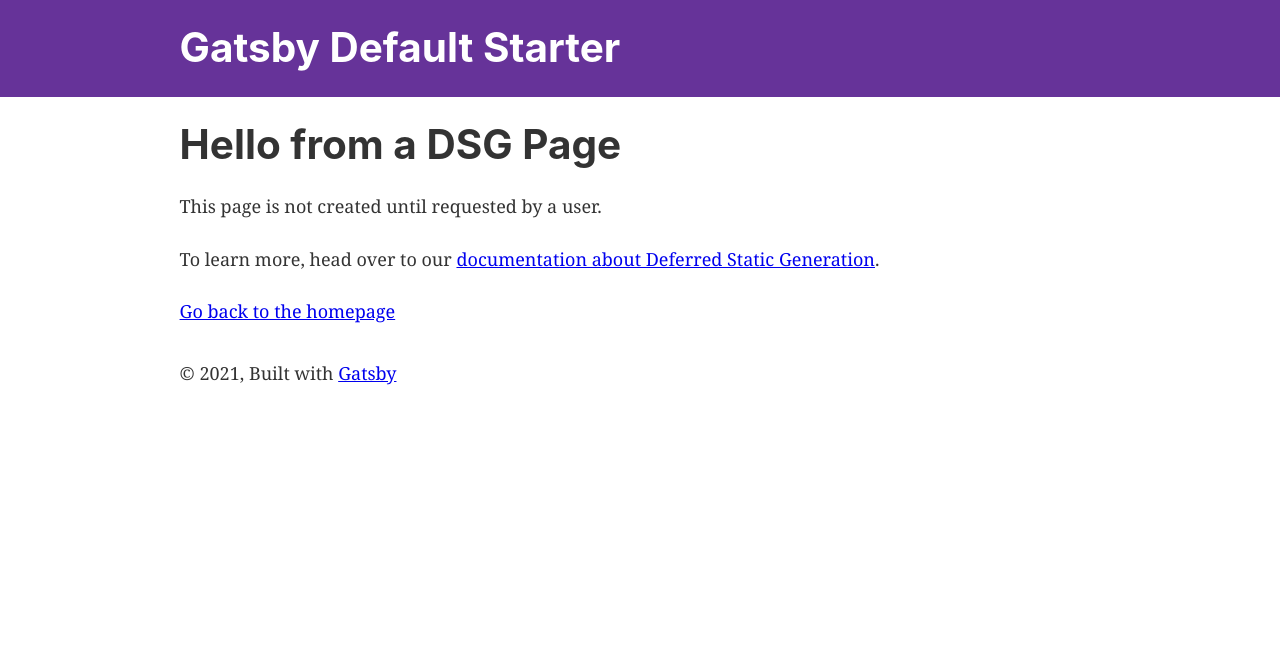
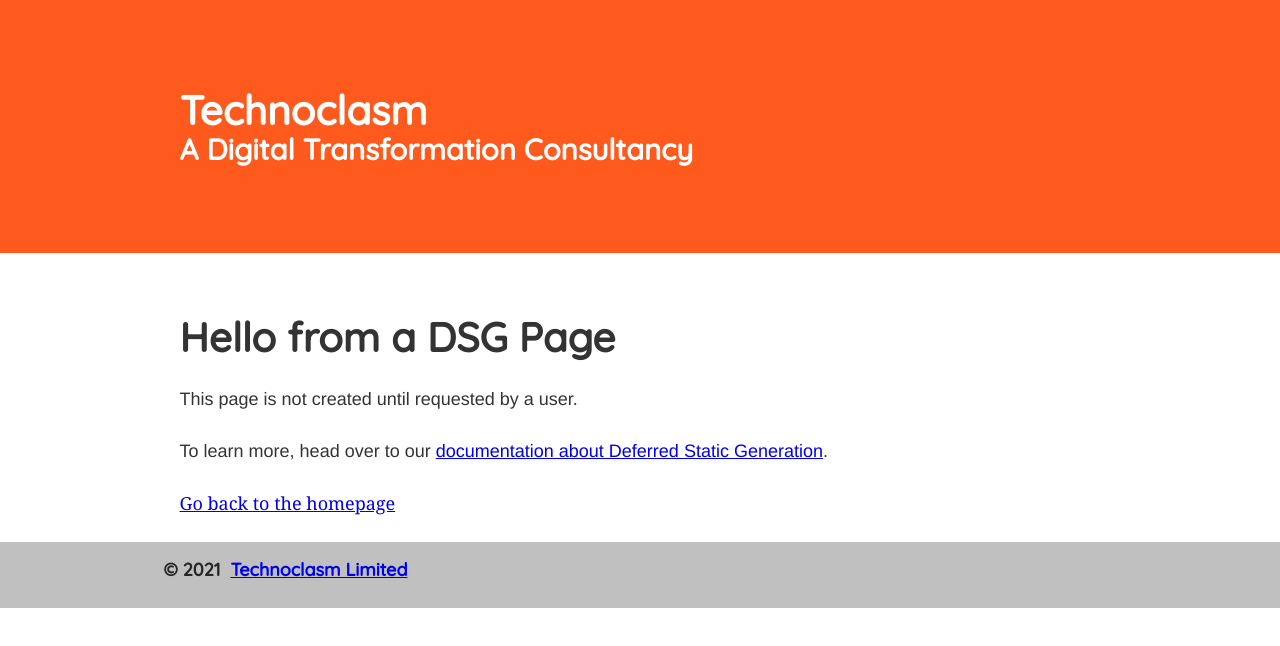
Before and after one commit to joelstobart/technoclasm, a Gatsby site: page /using-dsg in a window 1280 px wide. Built offline with nearby package versions, Linux system fonts and the light colour scheme; Gatsby itself is replaced by a stand-in of ours.

Commit message:
An early commit

```diff
--- a/gatsby-config.js
+++ b/gatsby-config.js
@@ -1,9 +1,9 @@
 module.exports = {
   siteMetadata: {
-    title: `Gatsby Default Starter`,
-    description: `Kick off your next, great Gatsby project with this default starter. This barebones starter ships with the main Gatsby configuration files you might need.`,
-    author: `@gatsbyjs`,
-    siteUrl: `https://gatsbystarterdefaultsource.gatsbyjs.io/`,
+    title: `Technoclasm`,
+    description: `Digital Transformation for Enterprises`,
+    author: `@joelstobart`,
+    siteUrl: `https://technoclasm.com`,
   },
   plugins: [
     `gatsby-plugin-react-helmet`,
--- a/src/components/header.js
+++ b/src/components/header.js
@@ -1,12 +1,14 @@
 import * as React from "react"
 import PropTypes from "prop-types"
 import { Link } from "gatsby"
+import '../styles/header.css'
 
 const Header = ({ siteTitle }) => (
   <header
     style={{
-      background: `rebeccapurple`,
-      marginBottom: `1.45rem`,
+      background: `#fe5a1d`,
+      marginBottom: `3.45rem`,
+      padding: `3.45rem`
     }}
   >
     <div
@@ -16,7 +18,7 @@ const Header = ({ siteTitle }) => (
         padding: `1.45rem 1.0875rem`,
       }}
     >
-      <h1 style={{ margin: 0 }}>
+      <h1 style={{ margin: 0}}>
         <Link
           to="/"
           style={{
@@ -27,6 +29,9 @@ const Header = ({ siteTitle }) => (
           {siteTitle}
         </Link>
       </h1>
+      <h2 style={{ margin: 0 , fontFamily: 'Quicksand, sans-serif', color: 'White'}}>
+        A Digital Transformation Consultancy
+      </h2>
     </div>
   </header>
 )
--- a/src/components/layout.css
+++ b/src/components/layout.css
@@ -72,17 +72,10 @@ dfn {
   font-style: italic;
 }
 h1 {
-  margin-left: 0;
-  margin-right: 0;
-  margin-top: 0;
-  padding-bottom: 0;
-  padding-left: 0;
-  padding-right: 0;
-  padding-top: 0;
-  margin-bottom: 1.45rem;
+  padding: 0;
+  margin: 0 0 1.45rem;
   color: inherit;
-  font-family: -apple-system, BlinkMacSystemFont, Segoe UI, Roboto, Oxygen,
-    Ubuntu, Cantarell, Fira Sans, Droid Sans, Helvetica Neue, sans-serif;
+  font-family: 'Quicksand', Helvetica Neue, sans-serif;
   font-weight: bold;
   text-rendering: optimizeLegibility;
   font-size: 2.25rem;
@@ -251,34 +244,20 @@ textarea {
   box-sizing: inherit;
 }
 h2 {
-  margin-left: 0;
-  margin-right: 0;
-  margin-top: 0;
-  padding-bottom: 0;
-  padding-left: 0;
-  padding-right: 0;
-  padding-top: 0;
-  margin-bottom: 1.45rem;
+  padding: 0;
+  margin: 0 0 1.45rem;
   color: inherit;
-  font-family: -apple-system, BlinkMacSystemFont, Segoe UI, Roboto, Oxygen,
-    Ubuntu, Cantarell, Fira Sans, Droid Sans, Helvetica Neue, sans-serif;
+  font-family: 'Quicksand', Helvetica Neue, sans-serif;
   font-weight: bold;
   text-rendering: optimizeLegibility;
   font-size: 1.62671rem;
   line-height: 1.1;
 }
 h3 {
-  margin-left: 0;
-  margin-right: 0;
-  margin-top: 0;
-  padding-bottom: 0;
-  padding-left: 0;
-  padding-right: 0;
-  padding-top: 0;
-  margin-bottom: 1.45rem;
+  padding: 0;
+  margin: 0 0 1.45rem;
   color: inherit;
-  font-family: -apple-system, BlinkMacSystemFont, Segoe UI, Roboto, Oxygen,
-    Ubuntu, Cantarell, Fira Sans, Droid Sans, Helvetica Neue, sans-serif;
+  font-family: 'Quicksand', Helvetica Neue, sans-serif;
   font-weight: bold;
   text-rendering: optimizeLegibility;
   font-size: 1.38316rem;
@@ -294,8 +273,7 @@ h4 {
   padding-top: 0;
   margin-bottom: 1.45rem;
   color: inherit;
-  font-family: -apple-system, BlinkMacSystemFont, Segoe UI, Roboto, Oxygen,
-    Ubuntu, Cantarell, Fira Sans, Droid Sans, Helvetica Neue, sans-serif;
+  font-family: 'Quicksand', Helvetica Neue, sans-serif;
   font-weight: bold;
   text-rendering: optimizeLegibility;
   font-size: 1rem;
@@ -390,14 +368,9 @@ dd {
   margin-bottom: 1.45rem;
 }
 p {
-  margin-left: 0;
-  margin-right: 0;
-  margin-top: 0;
-  padding-bottom: 0;
-  padding-left: 0;
-  padding-right: 0;
-  padding-top: 0;
-  margin-bottom: 1.45rem;
+  padding: 0;
+  margin: 0 0 1.45rem;
+  font-family: helvetica, verdana, sans-serif
 }
 pre {
   margin-left: 0;
--- a/src/components/layout.js
+++ b/src/components/layout.js
@@ -34,16 +34,23 @@ const Layout = ({ children }) => {
         }}
       >
         <main>{children}</main>
-        <footer
-          style={{
-            marginTop: `2rem`,
-          }}
-        >
-          © {new Date().getFullYear()}, Built with
-          {` `}
-          <a href="https://www.gatsbyjs.com">Gatsby</a>
-        </footer>
+
       </div>
+      <footer
+        style={{
+          paddingTop: `1rem`,
+          backgroundColor: 'silver'
+        }}
+      ><div
+        style={{
+          margin: `0 auto`,
+          maxWidth: 960,
+          padding: `0 0.2rem 0.1rem`,
+        }}
+      ><h4>
+        © {new Date().getFullYear()} &nbsp;
+        <a href="https://technoclasm.com">Technoclasm Limited</a></h4></div>
+      </footer>
     </>
   )
 }
--- /dev/null
+++ b/src/styles/header.css
@@ -0,0 +1,4 @@
+@font-face {
+    font-family: 'Quicksand';
+    src: local('Quicksand'), url(../fonts/Quicksand-Medium.woff) format('woff');
+}
```
Also changed, not shown: src/pages/index.js (+27 -12 lines), src/fonts/Quicksand-Medium.woff (added), 1 other file.
